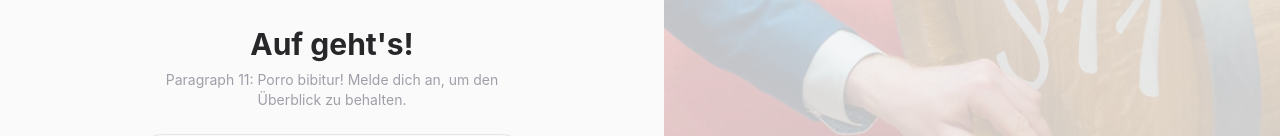
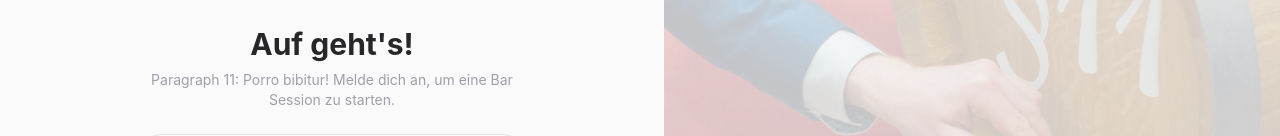
Before and after one commit to danielkalinx/barsystem-by-merc, a Next.js app: page / in a window 1280 px wide. Shown: the part 216-352 px from the top of the page. Built offline with nearby package versions, Linux system fonts and the light colour scheme.

Commit message:
fix: update sign-in prompt text for clarity

```diff
--- a/src/components/SignIn.tsx
+++ b/src/components/SignIn.tsx
@@ -25,7 +25,7 @@ export default function SignIn() {
           <div className="flex flex-col gap-2 text-center">
             <h1 className="text-3xl font-bold leading-9 text-card-foreground">Auf geht's!</h1>
             <p className="text-sm leading-5 text-muted-foreground">
-              Paragraph 11: Porro bibitur! Melde dich an, um den Überblick zu behalten.
+              Paragraph 11: Porro bibitur! Melde dich an, um eine Bar Session zu starten.
             </p>
           </div>
 
```
